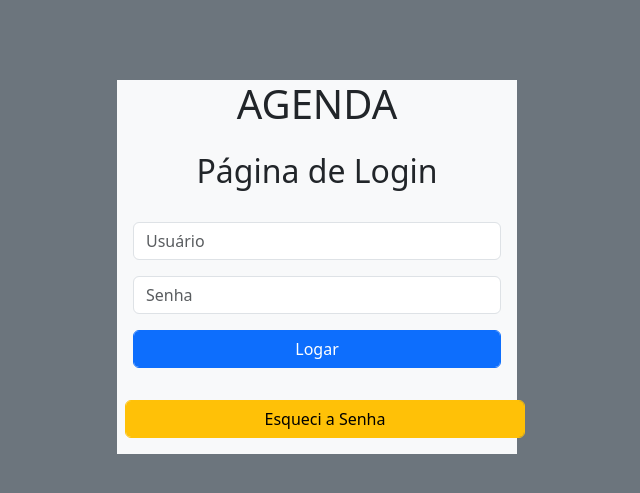
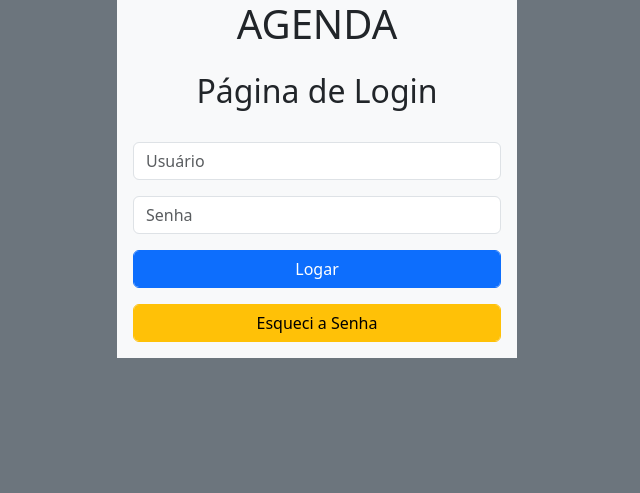
Before and after one commit to mpmotta/Agenda-MVC, a PHP site: page /view/index.php in a window 1280 px wide. Shown: the top 493 px of the page, without its empty margins (323-963 px from the left). Run offline with PHP 8.4, Linux system fonts and the light colour scheme; some libraries are stand-ins or nearby versions.

Commit message:
rebase master

```diff
--- a/view/cadastro.php
+++ b/view/cadastro.php
@@ -26,11 +26,11 @@
                 placeholder="Email">
             </div>
             <div class="m-3">
-            <a href="agenda.php" class="btn btn-secondary mb-3">Voltar</a>
                 <button type="submit"
-                id="submit" class="btn btn-primary mb-3">
+                id="submit" class="form-control btn btn-primary mb-3">
                     Cadastrar
                 </button>
+                <a href="agenda.php" class="btn btn-secondary mb-3">Voltar</a>
             </div>
         </form>
     </div>
--- a/view/index.php
+++ b/view/index.php
@@ -5,9 +5,10 @@
     <meta name="viewport" content="width=device-width, initial-scale=1.0">
     <title>Página de Login</title>
     <link href="https://cdn.jsdelivr.net/npm/bootstrap@5.3.2/dist/css/bootstrap.min.css" rel="stylesheet">
+
 </head>
 <body class="bg-secondary">
-    <div class="container bg-light p-0" style="width:400px; margin: 80px auto">
+    <div class="container bg-light p-0" style="width:400px; margin: auto">
         <h1 class="text-center">AGENDA</h1>
         <h2 class="text-center p-3">Página de Login</h2>
         <form method="post" action="../controller/usuarioController.php?action=logar">
@@ -25,10 +26,11 @@
             <button type="submit" id="submit" class="form-control btn btn-primary mb-3">
                     Logar
                 </button>
+            <a href="../controller/esqueciSenha.php"
+                class="form-control btn btn-warning mb-3">Esqueci a Senha</a>
             </div>
         </form>
-        <a href="../controller/esqueciSenha.php"
-        class="form-control btn btn-warning mb-3 mx-2">Esqueci a Senha</a>
+
     </div>
     <script src="https://cdn.jsdelivr.net/npm/sweetalert2@10"></script>
     <?php
```
